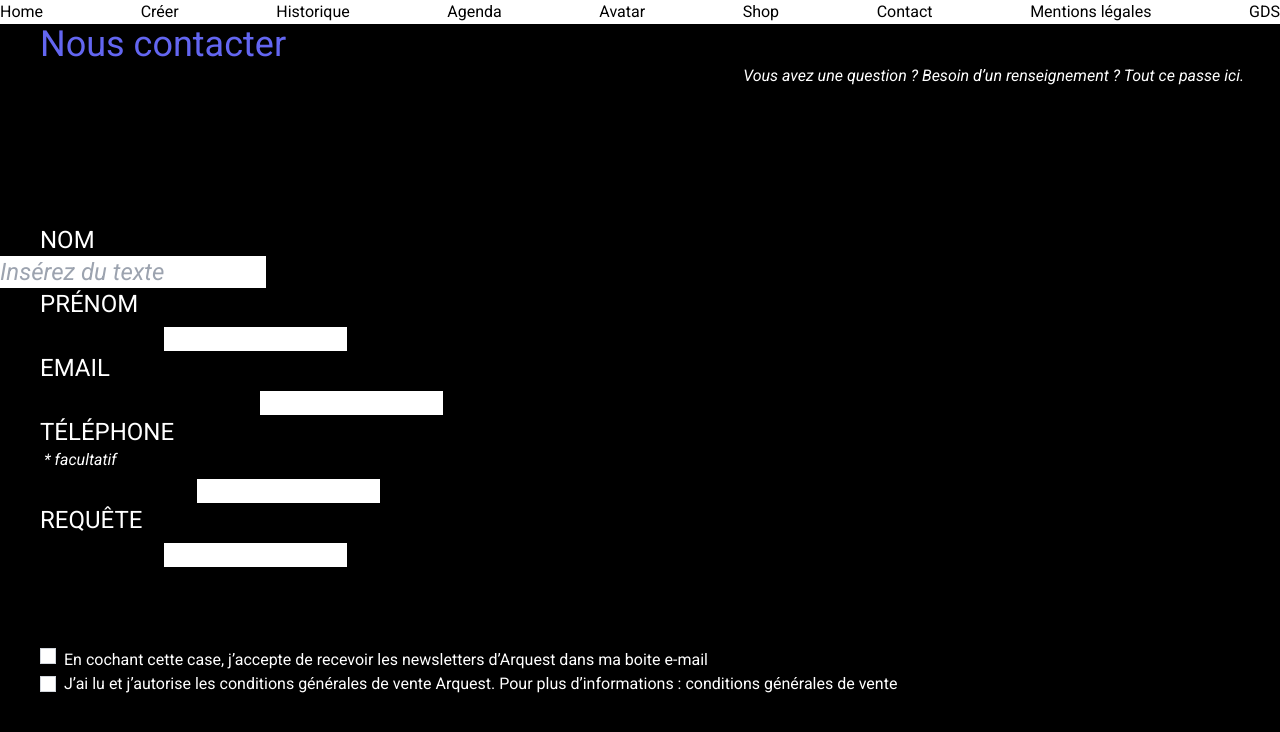
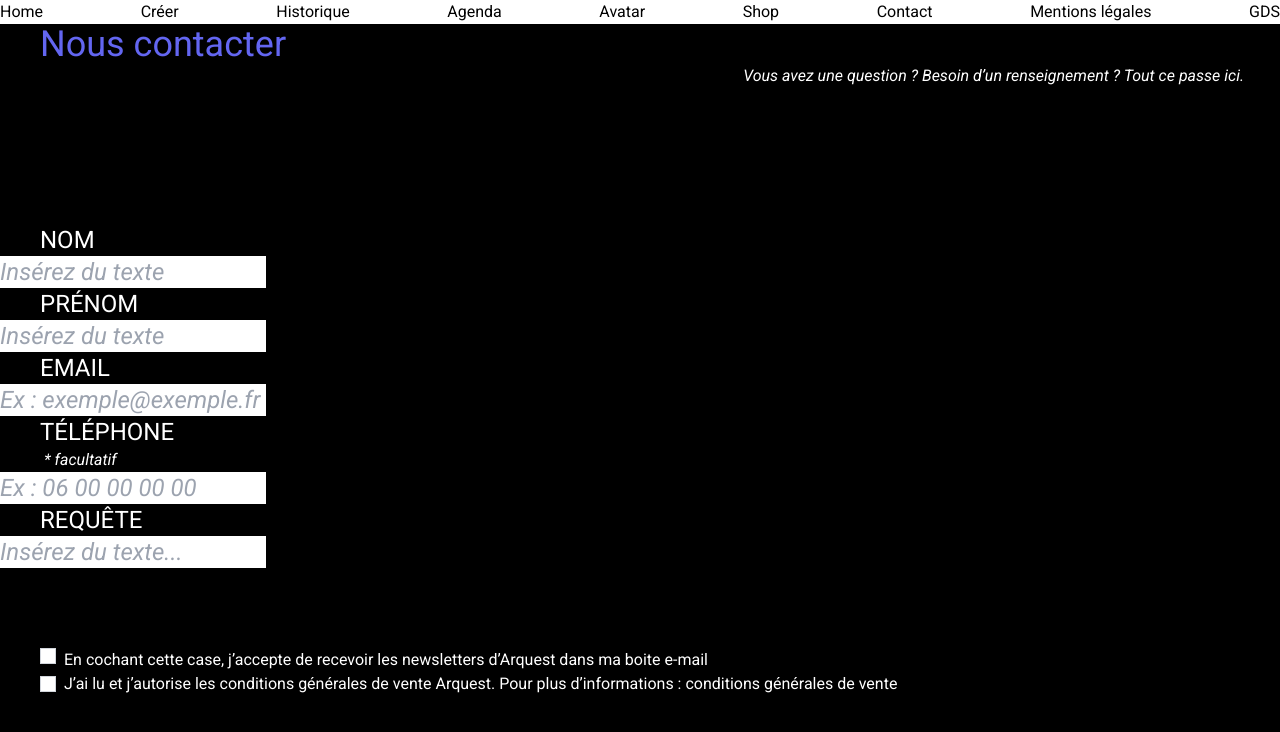
Before and after one commit to gros-eliot/Arquest-app, a Vue app: page /contact in a window 1280 px wide. Shown: the top 732 px of the page. Built offline with nearby package versions, Linux system fonts and the light colour scheme.

Commit message:
placeholder

```diff
--- a/src/views/ContactView.vue
+++ b/src/views/ContactView.vue
@@ -9,39 +9,28 @@
 
     <p class="text-2xl text-left ml-10 text-white uppercase">Nom</p>
     <div>
-      <input
-        name="first_name"
-        id="first_name"
-        type="text"
-        placeholder="Insérez du texte"
-        class="text-2xl italic"
-        required
-      />
+      <input name="first_name" id="first_name" type="text" placeholder="Insérez du texte" class="text-2xl italic" required />
     </div>
 
     <p class="text-2xl text-left ml-10 text-white uppercase">Prénom</p>
     <div>
-      <label class="text-2xl italic">Insérez du texte</label>
-      <input name="last_name" id="last_name" type="text" required />
+      <input name="first_name" id="first_name" type="text" placeholder="Insérez du texte" class="text-2xl italic" required />
     </div>
 
     <p class="text-2xl text-left ml-10 text-white uppercase">Email</p>
     <div>
-      <label class="text-2xl italic">Ex : exemple@exemple.fr</label>
-      <input name="email" id="email" type="text" required />
+      <input name="first_name" id="first_name" type="text" placeholder="Ex : exemple@exemple.fr" class="text-2xl italic" required />
     </div>
 
     <p class="text-2xl text-left ml-10 text-white uppercase">Téléphone</p>
     <p class="text-1xl text-left ml-11 text-white italic">* facultatif</p>
     <div>
-      <label class="text-2xl italic">Ex : 06 00 00 00 00</label>
-      <input name="telephone" id="telephone" type="text" required />
+      <input name="first_name" id="first_name" type="text" placeholder="Ex : 06 00 00 00 00" class="text-2xl italic" required />
     </div>
 
     <p class="text-2xl text-left ml-10 text-white uppercase">Requête</p>
     <div>
-      <label class="bg-blue text-2xl italic">Insérez du texte</label>
-      <input name="email" id="email" type="text" required />
+      <input name="first_name" id="first_name" type="text" placeholder="Insérez du texte..." class="text-2xl italic" required />
     </div>
 
     <div class="form-check">
```
